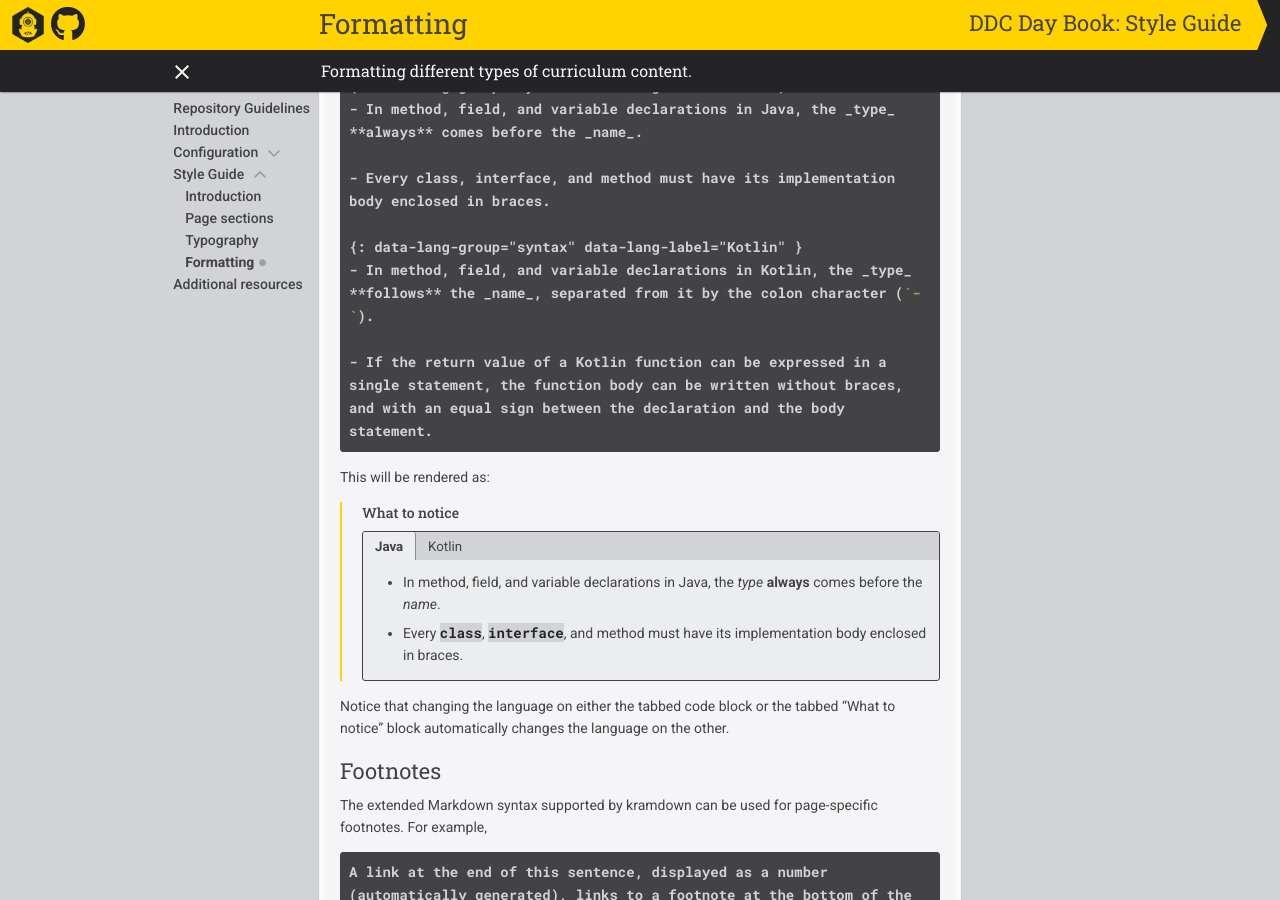
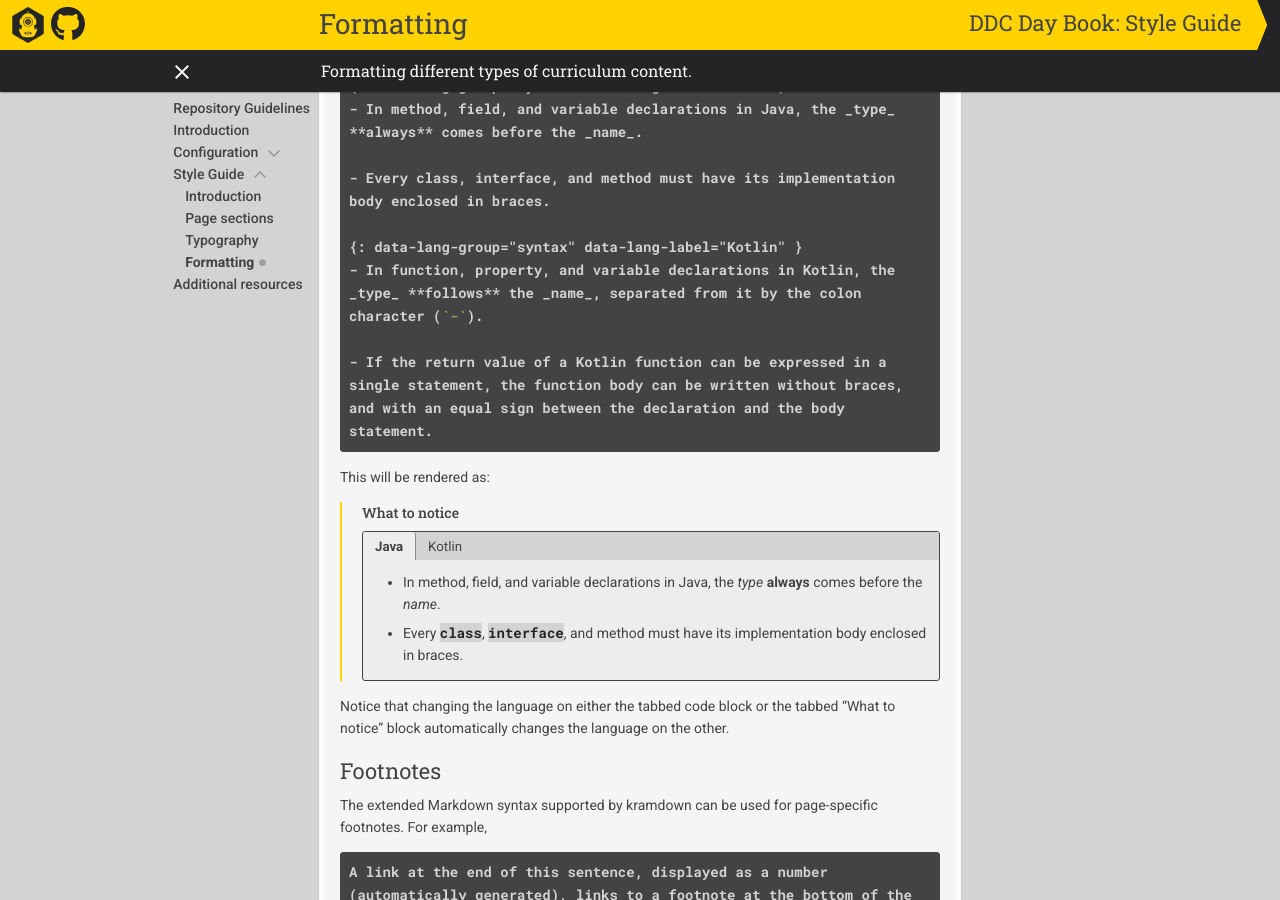
Before and after one commit to ddc-java/ddc-day-book, a Jekyll site: the page built from content/formatting.md, in a window 1280 px wide and 900 px high, scrolled down 6165 px. Built offline with Jekyll 4.4.1, drawn with Linux system fonts in a browser that asks for light colours; nearby versions of some CDN libraries; our own code applies the rules of GitHub Pages for plain Markdown files; formulas are drawn with MathJax 3.

Commit message:
Clarify text.

````diff
--- a/content/formatting.md
+++ b/content/formatting.md
@@ -265,7 +265,7 @@ If there are multiple, separate groups of block-level elements with `data-lang-g
 - Every class, interface, and method must have its implementation body enclosed in braces.
 
 {: data-lang-group="syntax" data-lang-label="Kotlin" }
-- In method, field, and variable declarations in Kotlin, the _type_ **follows** the _name_, separated from it by the colon character (`-`).
+- In function, property, and variable declarations in Kotlin, the _type_ **follows** the _name_, separated from it by the colon character (`-`).
 
 - If the return value of a Kotlin function can be expressed in a single statement, the function body can be written without braces, and with an equal sign between the declaration and the body statement.
 ```
@@ -281,7 +281,7 @@ This will be rendered as:
 > - Every `class`, `interface`, and method must have its implementation body enclosed in braces.
 >
 > {: data-lang-group="syntax" data-lang-label="Kotlin" }
-> - In method, field, and variable declarations in Kotlin, the _type_ **follows** the _name_, separated from it by the colon character (`:`).
+> - In function, property, and variable declarations in Kotlin, the _type_ **follows** the _name_, separated from it by the colon character (`:`).
 >
 > - If the return value of a Kotlin function can be expressed in a single statement, the function body can be written without braces, and with an equal sign (`=`) between the declaration and the body statement.
     {: .render-example }
````
